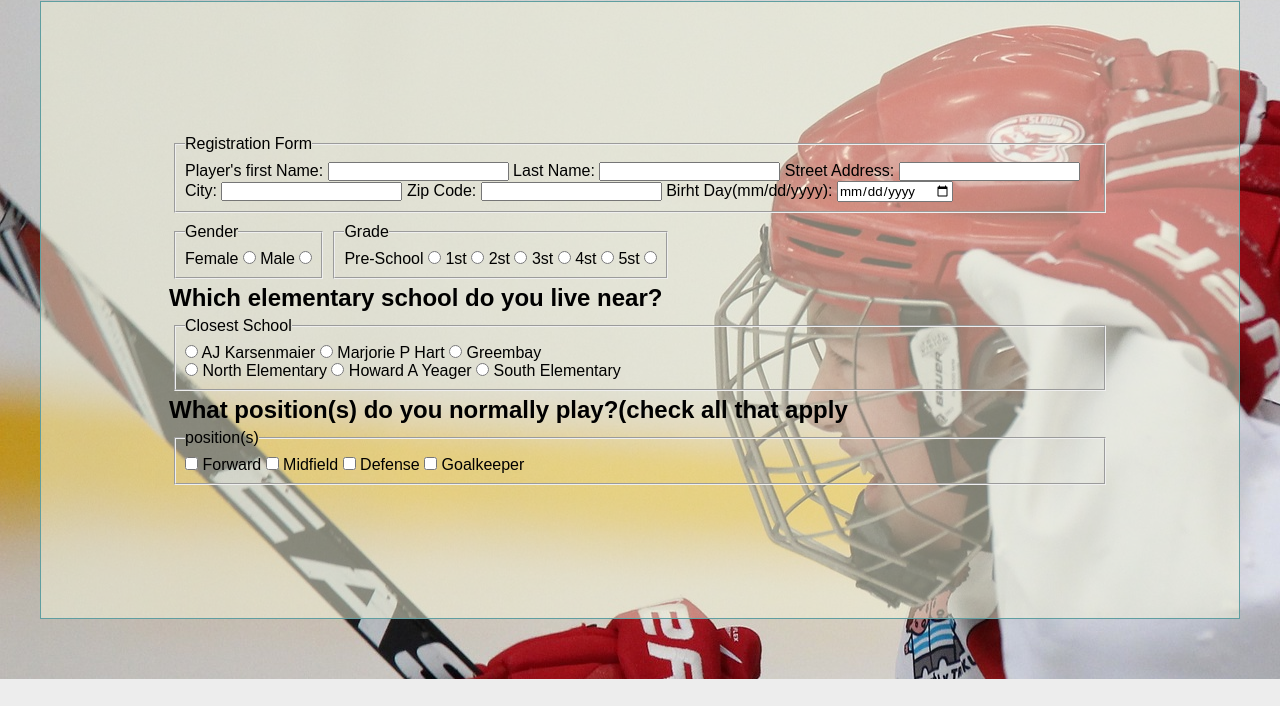
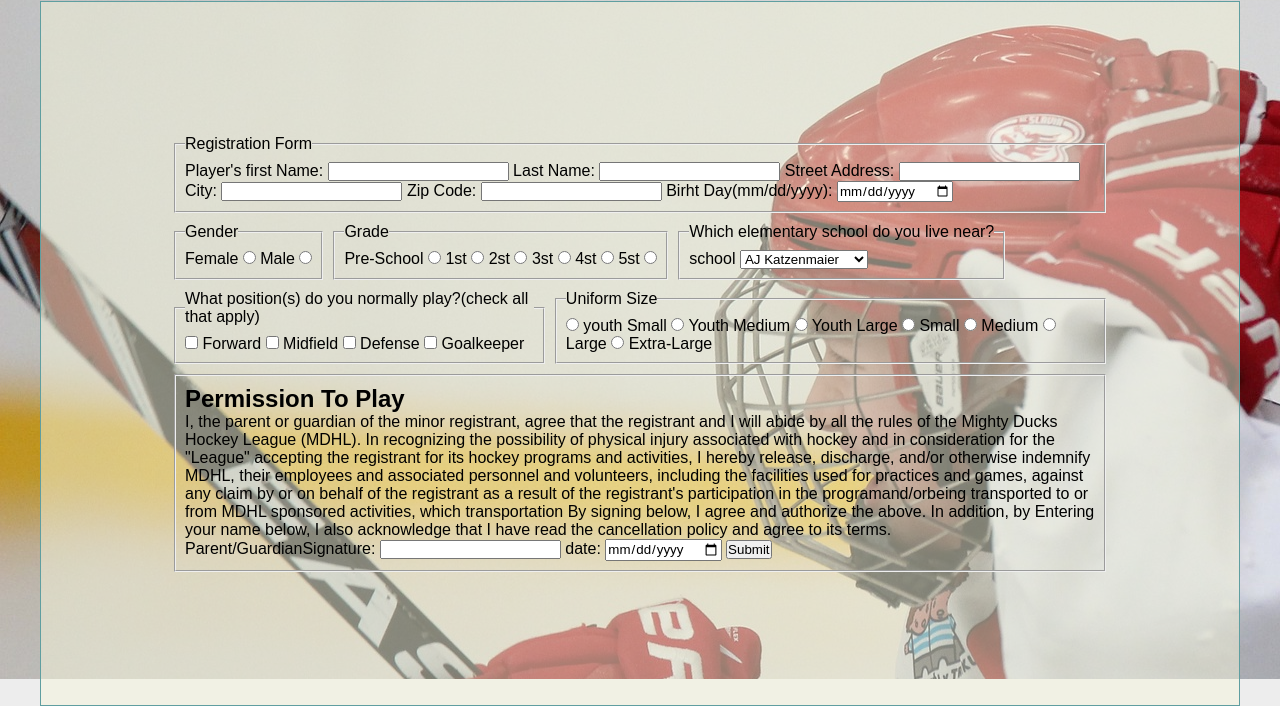
Before and after one commit to DenisAku01/MDHL_Manriquez, a plain HTML site: page registration.html in a window 1280 px wide. Shown: the part 319-1025 px from the top of the page. Before the commit the page ends 998 px from the top, so only its background shows below. Drawn offline with Linux system fonts and the light colour scheme.

Commit message:
Terminado de Formulario

```diff
--- a/registration.html
+++ b/registration.html
@@ -87,9 +87,8 @@
                         <input type="radio" name="grade" value="5st">
                     </label>
                 </fieldset>
-            </div>
-            <h2>Which elementary school do you live near?</h2>
-            <fieldset>
+
+                <!-- <fieldset>
                     <legend>Closest School</legend>
                     <input type="radio" name="SchoolClose" value="AJ K" id="AJ Karsenmaier">
                     <label for="AJ Karsenmaier">AJ Karsenmaier</label>
@@ -104,11 +103,23 @@
                     <label for="Howard A Yeager">Howard A Yeager</label>
                     <input type="radio" name="SchoolClose" value="South" id="South Elementary">
                     <label for="South Elementary">South Elementary</label>
+                </fieldset> -->
+                <fieldset>
+                    <legend>Which elementary school do you live near?</legend>
+                    <label for="School">school</label>
+                    <select name="School" id="School">
+                        <option value="AJ Katzenmaier">AJ Katzenmaier</option>
+                        <option value="Greenbay">Greenbay</option>
+                        <option value="Howard A Yeager">Howard A Yeager</option>
+                        <option value="Marjorie P Hart">Marjorie P Hart</option>
+                        <option value="South Elementary">South Elementary</option>
+                        <option value="North Elementary">North Elementary</option>
+                    </select>
                 </fieldset>
-
-            <h2>What position(s) do you normally play?(check all that apply</h2>
-            <fieldset>
-                <legend>position(s)</legend>
+            </div>
+            <div class="gradoGenero">
+                <fieldset id="uniform">
+                    <legend>What position(s) do you normally play?(check all that apply)</legend>
                     <input type="checkbox" name="position" value="Forward" id="forward">
                     <label for="forward">Forward</label>
                     <input type="checkbox" name="position" value="Midfield" id="Midfield">
@@ -118,5 +129,44 @@
                     <input type="checkbox" name="position" value="Goalkeeper" id="Goalkeeper">
                     <label for="Goalkeeper">Goalkeeper</label>
                 </fieldset>
+
+                <fieldset>
+                    <legend>Uniform Size</legend>
+                    <input type="radio" name="uniform" value="Ysmal" id="Youth_Smal">
+                    <label for="Youth_Smal">youth Small</label>
+                    <input type="radio" name="uniform" value="YMedium" id="Youth_Medium">
+                    <label for="Youth_Medium">Youth Medium</label>
+                    <input type="radio" name="uniform" value="YLarge" id="Youth_Large">
+                    <label for="Youth_Large">Youth Large</label>
+                    <input type="radio" name="uniform" value="Small" id="Small">
+                    <label for="Small">Small</label>
+                    <input type="radio" name="uniform" value="Medium" id="Medium">
+                    <label for="Medium">Medium</label>
+                    <input type="radio" name="uniform" value="Large" id="Large">
+                    <label for="Large">Large</label>
+                    <input type="radio" name="uniform" value="Extra-Large" id="Extra-Large">
+                    <label for="Extra-Large">Extra-Large</label>
+                </fieldset>
+            </div>
+            <fieldset>
+                <h2>Permission To Play</h2>
+                <p>I, the parent or guardian of the minor registrant, agree that the registrant and I will
+                abide by all the rules of the Mighty Ducks Hockey League (MDHL). In recognizing the possibility
+                of physical injury associated with hockey and in consideration for the "League" accepting the registrant
+                for its hockey programs and activities, I hereby release, discharge, and/or otherwise indemnify MDHL, their employees
+                and associated personnel and volunteers, including the facilities used for practices and games, against any claim by or on
+                behalf of the registrant as a result of the registrant's participation in the programand/orbeing transported to or from MDHL
+                sponsored activities, which transportation By signing below, I agree and authorize the above. In addition,
+                by Entering your name below,
+            I also acknowledge that I have read the cancellation policy and agree to its terms.</p>
+            <label for="FirmaTutor">Parent/GuardianSignature:</label>
+            <input type="text" name="FirmaTutor" id="FirmaTutor">
+            <label for="fechaFirma">date:</label>
+            <input type="date" name="fechaFirma" id="fechaFirma">
+            <input type="submit">
+            </fieldset>
+
+
+
     </form>
 </main>
--- a/style.css
+++ b/style.css
@@ -184,6 +184,7 @@ form{
 fieldset{
     margin: 5px;
     padding: 9px;
+
 }
 
 
@@ -192,3 +193,10 @@ fieldset{
     flex-direction: row;
 
 }
+
+iframe{
+    width:600;
+    height:450;
+    border:0;
+
+}
```
Also changed, not shown: GameInformation.html (+2 -0 lines). Lines whose indentation alone changed are shown as unchanged.
